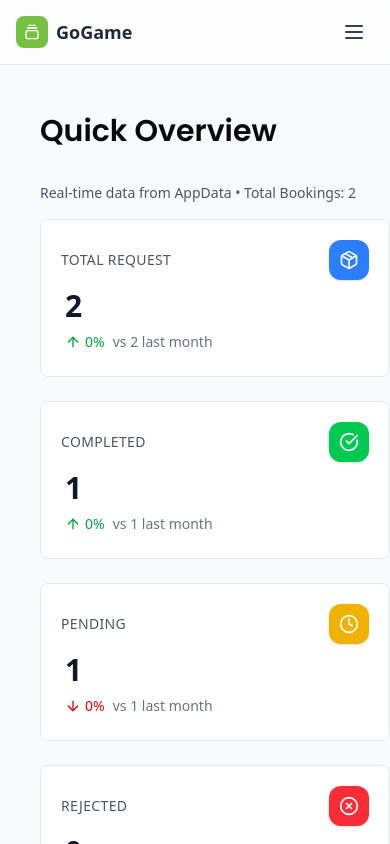
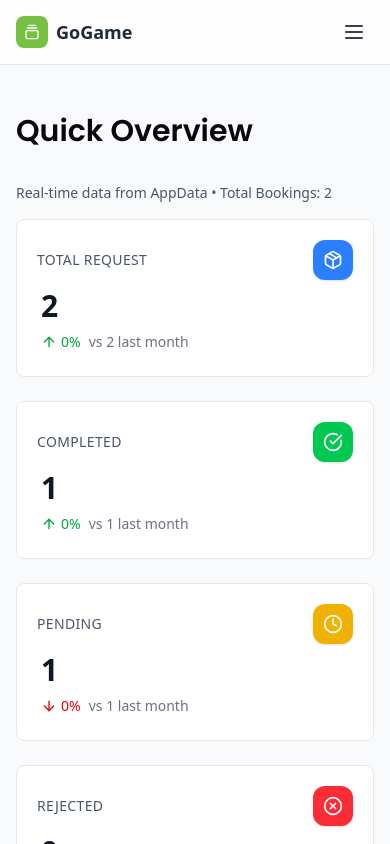
Before and after one commit to backbencherstudio/gogamee, a Next.js app: page /dashboard in a window 390 px wide. Shown: the top 844 px of the page. Built offline with nearby package versions, Linux system fonts and the light colour scheme.

Commit message:
overview page responsive  design complete

```diff
--- a/app/(admin)/dashboard/page.tsx
+++ b/app/(admin)/dashboard/page.tsx
@@ -20,7 +20,7 @@ const Dashboard = () => {
   }, []);
 
   return (
-    <div className="pt-4 pl-10 min-h-screen mb-4">
+    <div className="pt-4 min-h-screen mb-4 p-4">
       <div className="flex flex-col gap-2">
         <h1 className="text-zinc-950 text-3xl md:text-4xl lg:text-4xl font-semibold font-['Poppins'] leading-tight mb-6 pt-8">
           Quick Overview
```
